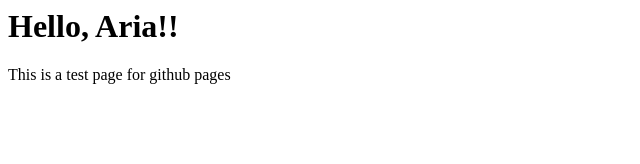
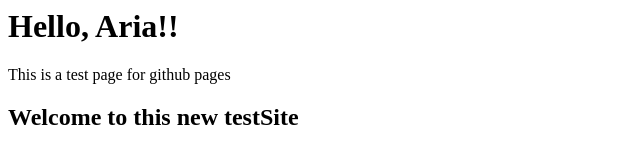
Before and after one commit to justpac/justpac.github.io, a plain HTML site: page index.html in a window 1280 px wide. Shown: the whole page, without its empty margins (0-640 px from the left). Drawn offline with Linux system fonts and the light colour scheme.

Commit message:
Update index.html

```diff
--- a/index.html
+++ b/index.html
@@ -6,6 +6,8 @@
 
     <p>This is a test page for github pages</p>
 
+    <h2>Welcome to this new testSite</h2>
+
   </body>
 
 </html>
```
